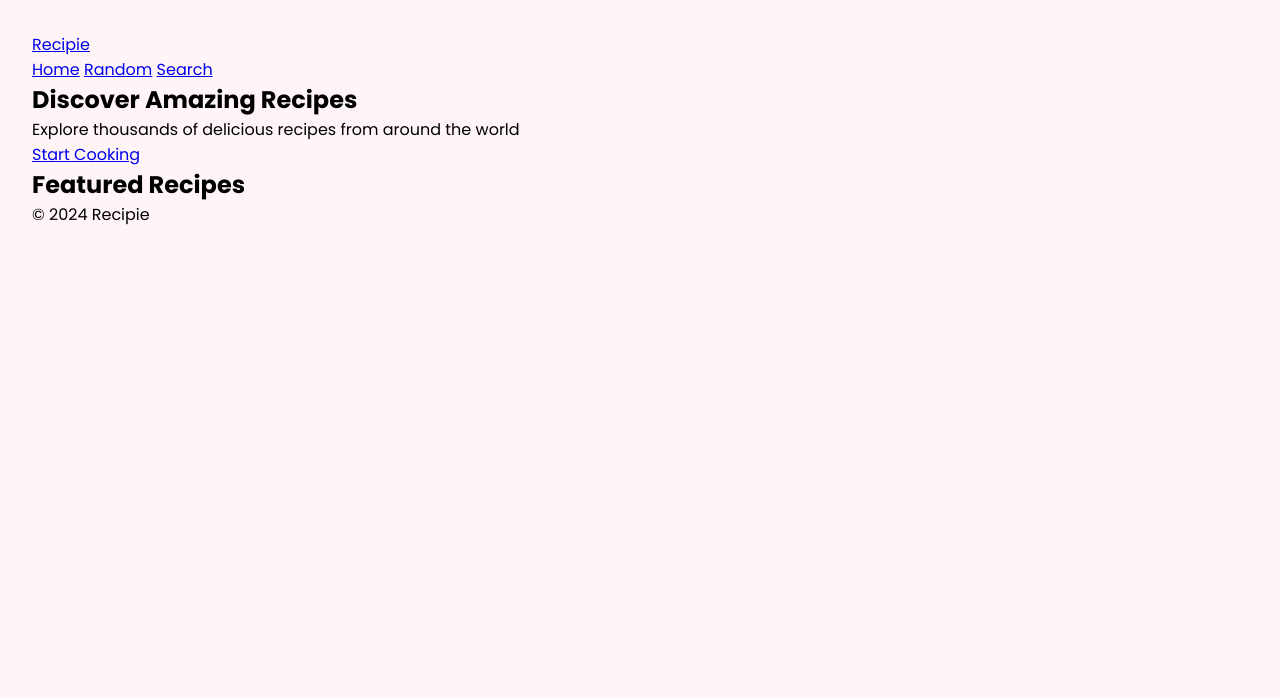
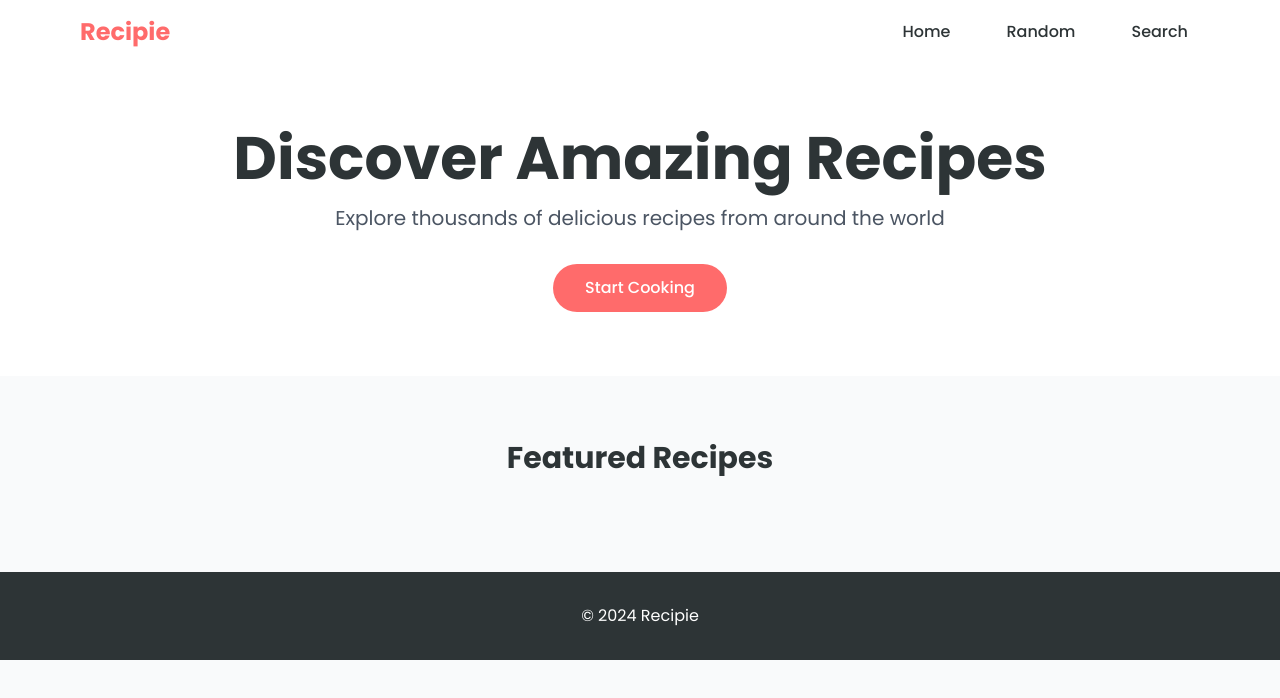
Before and after one commit to CristinaCrihana/DAW-cooking-app, a website: page index.html in a window 1280 px wide. Drawn offline with Linux system fonts and the light colour scheme; no server answers.

Commit message:
changed css

```diff
--- a/index.html
+++ b/index.html
@@ -4,7 +4,7 @@
     <meta charset="UTF-8">
     <meta name="viewport" content="width=device-width, initial-scale=1.0">
     <title>Recipie</title>
-    <link href="./css/random.css" rel="stylesheet">
+    <link href="./css/output.css" rel="stylesheet">
     <link href="https://fonts.googleapis.com/css2?family=Poppins:wght@400;500;600;700&display=swap" rel="stylesheet">
 </head>
 <body class="font-[Poppins] bg-gray-50">
```
